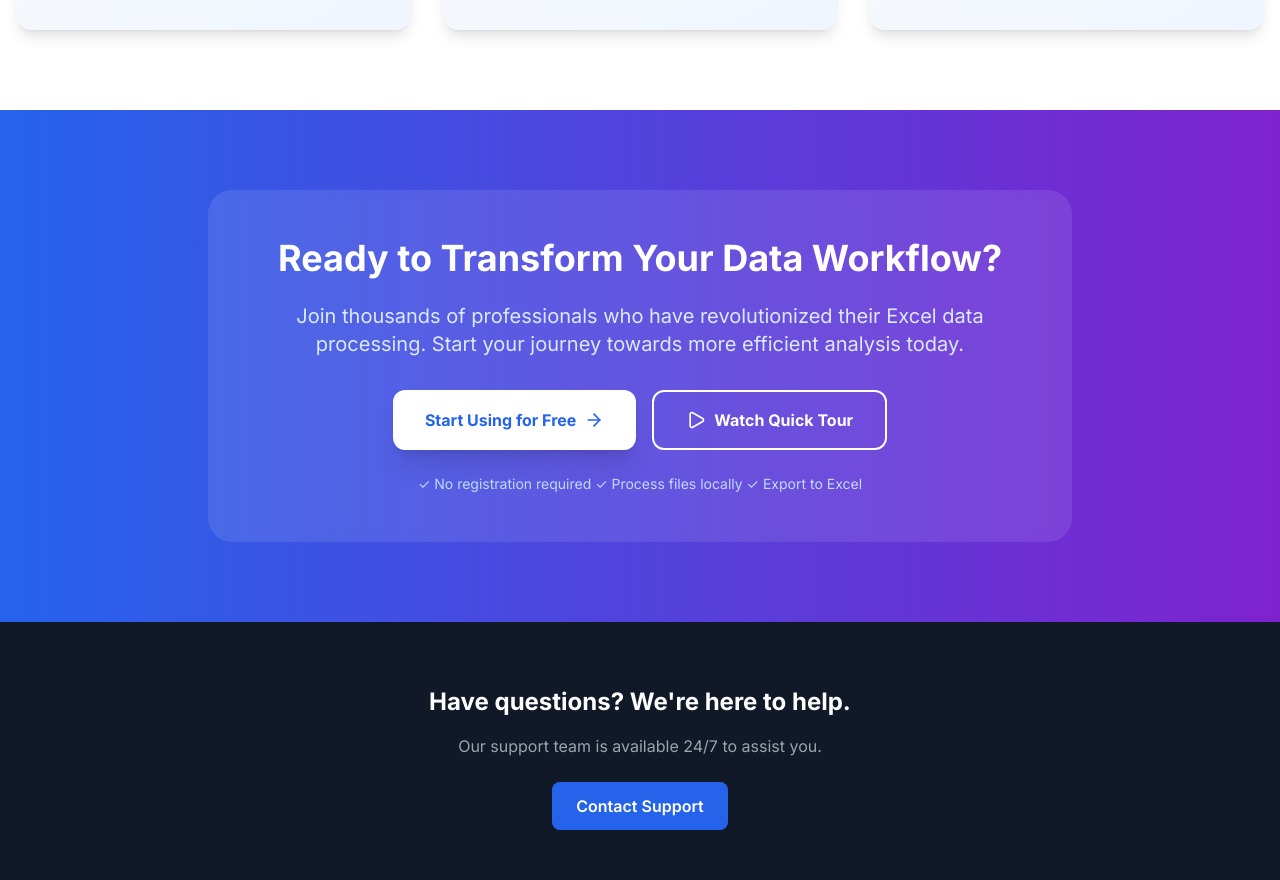
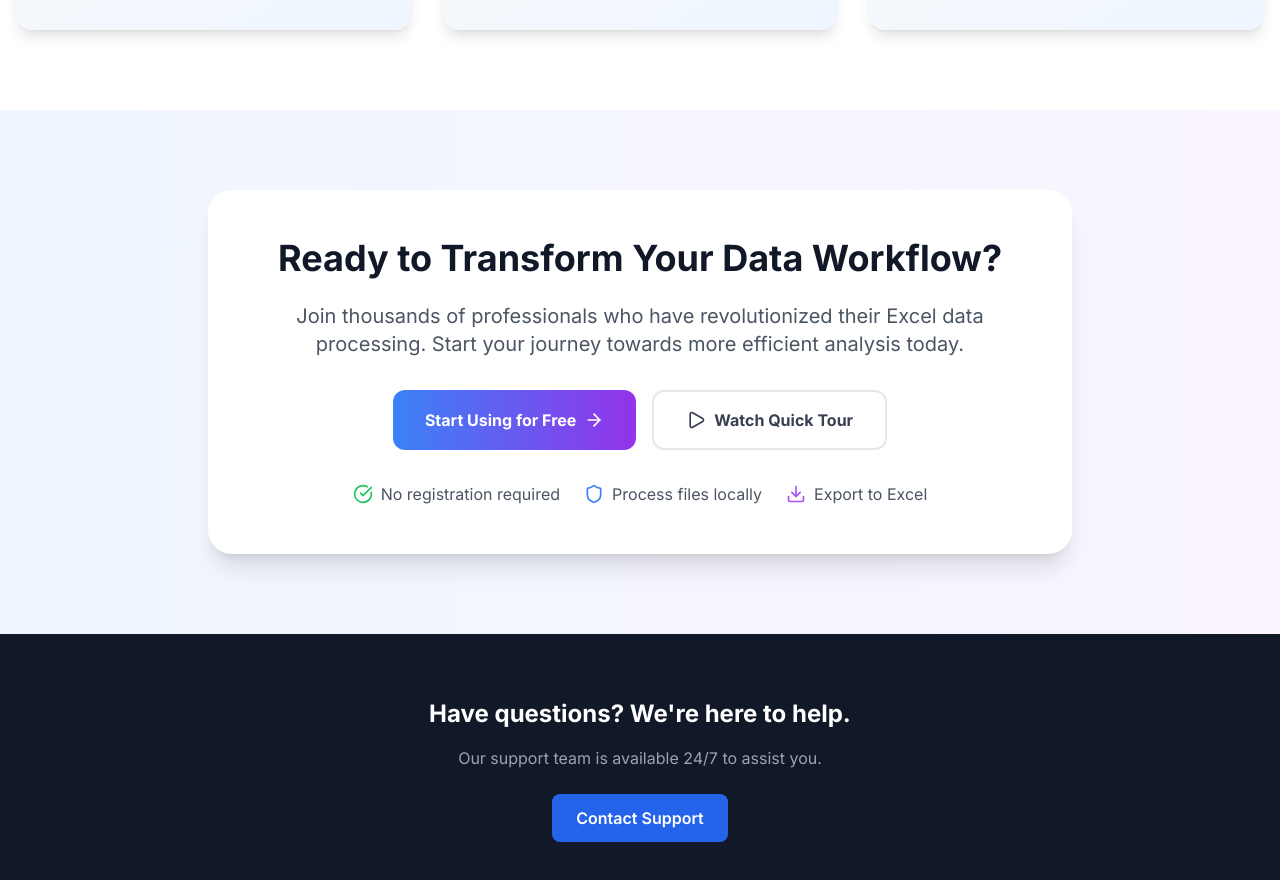
Before and after one commit to Mojoxz/IDPELCEKTERBARU, a React (Vite) app: page / in a window 1280 px wide. Shown: the part 3315-4195 px from the top of the page. Built offline with nearby package versions, Linux system fonts and the light colour scheme.

Commit message:
perubahan untuk bagian promosi dari HomePage

```diff
--- a/src/pages/HomePage.jsx
+++ b/src/pages/HomePage.jsx
@@ -616,32 +616,43 @@ const HomePage = () => {
       </div>
 
 {/* Promotion Section */}
-      <div className="py-12 md:py-20 bg-gradient-to-r from-blue-600 to-purple-700">
+<div className="py-12 md:py-20 bg-gradient-to-r from-blue-50 to-purple-50">
   <div className="max-w-4xl mx-auto px-4 text-center">
-          <div className="bg-white/10 backdrop-blur-sm rounded-2xl md:rounded-3xl p-8 md:p-12">
-            <h2 className="text-2xl md:text-4xl font-bold text-white mb-4 md:mb-6">
+    <div className="bg-white rounded-2xl md:rounded-3xl p-8 md:p-12 shadow-xl">
+      <h2 className="text-2xl md:text-4xl font-bold text-gray-900 mb-4 md:mb-6">
         Ready to Transform Your Data Workflow?
       </h2>
-            <p className="text-lg md:text-xl text-blue-100 mb-6 md:mb-8 leading-relaxed max-w-3xl mx-auto">
+      <p className="text-lg md:text-xl text-gray-600 mb-6 md:mb-8 leading-relaxed max-w-3xl mx-auto">
         Join thousands of professionals who have revolutionized their Excel data processing.
         Start your journey towards more efficient analysis today.
       </p>
       <div className="flex flex-col sm:flex-row gap-3 md:gap-4 justify-center">
         <Link
           to="/stand-lalu-ini-sbb"
-                className="inline-flex items-center justify-center px-6 md:px-8 py-3 md:py-4 bg-white text-blue-600 font-bold rounded-xl hover:bg-gray-100 transition-all duration-300 transform hover:scale-105 shadow-xl"
+          className="inline-flex items-center justify-center px-6 md:px-8 py-3 md:py-4 bg-gradient-to-r from-blue-500 to-purple-600 text-white font-bold rounded-xl hover:shadow-lg transition-all duration-300 transform hover:-translate-y-1"
         >
           Start Using for Free
           <ArrowRight className="ml-2 h-5 w-5" />
         </Link>
-              <button className="inline-flex items-center justify-center px-6 md:px-8 py-3 md:py-4 bg-transparent border-2 border-white text-white font-bold rounded-xl hover:bg-white/10 transition-all duration-300">
+        <button className="inline-flex items-center justify-center px-6 md:px-8 py-3 md:py-4 border-2 border-gray-200 text-gray-700 font-bold rounded-xl hover:border-gray-300 hover:bg-gray-50 transition-all duration-300">
           <Play className="mr-2 h-5 w-5" />
           Watch Quick Tour
         </button>
       </div>
-            <p className="text-blue-200 mt-4 md:mt-6 text-xs md:text-sm">
-              ✓ No registration required ✓ Process files locally ✓ Export to Excel
-            </p>
+      <div className="mt-6 md:mt-8 flex flex-wrap justify-center gap-4 md:gap-6 text-sm md:text-base text-gray-600">
+        <div className="flex items-center">
+          <CheckCircle className="h-4 w-4 md:h-5 md:w-5 mr-2 text-green-500" />
+          No registration required
+        </div>
+        <div className="flex items-center">
+          <Shield className="h-4 w-4 md:h-5 md:w-5 mr-2 text-blue-500" />
+          Process files locally
+        </div>
+        <div className="flex items-center">
+          <Download className="h-4 w-4 md:h-5 md:w-5 mr-2 text-purple-500" />
+          Export to Excel
+        </div>
+      </div>
     </div>
   </div>
 </div>
```
Lines whose indentation alone changed are shown as unchanged.
